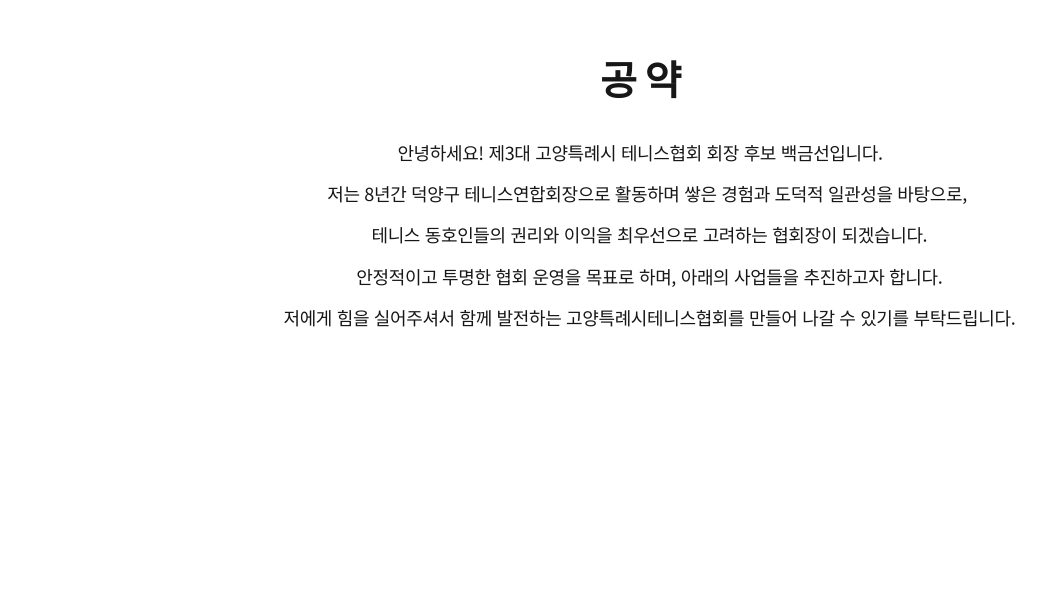
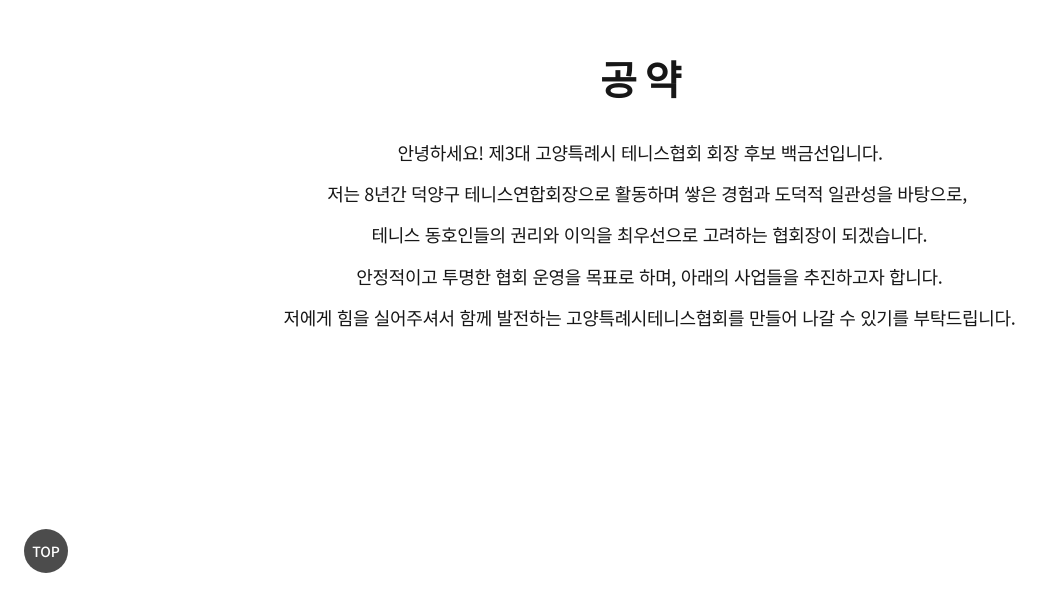
Before and after one commit to kimjy0301/whitegoldline, a Next.js app: page / in a window 1280 px wide. Shown: the part 203-800 px from the top of the page, without its empty margins (0-1054 px from the left). Built offline with nearby package versions, Linux system fonts and the light colour scheme; a web font is replaced by a local one.

Commit message:
공약 수정

```diff
--- a/app/globals.css
+++ b/app/globals.css
@@ -72,3 +72,36 @@ body {
     font-size: 1rem;
   }
 }
+
+.scroll-to-top {
+  position: fixed;
+  bottom: 24px;
+  left: 24px;
+  background-color: rgba(0, 0, 0, 0.7);
+  color: white;
+  width: 44px;
+  height: 44px;
+  border-radius: 50%;
+  display: flex;
+  align-items: center;
+  justify-content: center;
+  cursor: pointer;
+  transition: opacity 0.3s ease-in-out;
+  border: none;
+  font-weight: 500;
+  font-size: 14px;
+  z-index: 50;
+}
+
+.scroll-to-top:hover {
+  background-color: rgba(0, 0, 0, 0.9);
+}
+
+@media (max-width: 768px) {
+  .scroll-to-top {
+    bottom: 16px;
+    left: 16px;
+    width: 40px;
+    height: 40px;
+  }
+}
--- a/app/page.tsx
+++ b/app/page.tsx
@@ -1,6 +1,7 @@
 "use client";
 
 import PromisePage from "@/components/PromisePage";
+import ScrollToTop from "@/components/ScrollToTop";
 
 interface Promise {
   id: number;
@@ -88,6 +89,7 @@ export default function Home() {
           content={promise.content}
         />
       ))}
+      <ScrollToTop />
     </main>
   );
 }
--- a/components/PromisePage.tsx
+++ b/components/PromisePage.tsx
@@ -7,16 +7,14 @@ interface PromisePageProps {
   content: string;
 }
 
-interface Line {
-  text: string;
-  opacity: number;
-}
-
 const PromisePage = ({ title, content }: PromisePageProps) => {
-  const [lines, setLines] = useState<Line[]>([]);
+  const [opacities, setOpacities] = useState<number[]>([]);
   const [isVisible, setIsVisible] = useState(false);
   const elementRef = useRef<HTMLDivElement>(null);
   const fadeSpeed = 50;
+
+  // 줄 배열을 미리 생성
+  const lines = content.split("\n").filter((line) => line.trim() !== "");
 
   useEffect(() => {
     const observer = new IntersectionObserver(
@@ -24,7 +22,7 @@ const PromisePage = ({ title, content }: PromisePageProps) => {
         setIsVisible(entry.isIntersecting);
       },
       {
-        threshold: 0.5, // 50% 이상 보일 때 실행
+        threshold: 0.5,
       }
     );
 
@@ -36,63 +34,48 @@ const PromisePage = ({ title, content }: PromisePageProps) => {
   }, []);
 
   useEffect(() => {
-    if (!isVisible) {
-      setLines([]);
-      return;
-    }
+    // 모든 줄의 opacity를 0으로 초기화
+    setOpacities(new Array(lines.length).fill(0));
 
-    const contentLines = content
-      .split("\n")
-      .filter((line) => line.trim() !== "")
-      .map((text) => ({ text, opacity: 0 }));
+    if (!isVisible) return;
 
     let currentLineIndex = 0;
     let isActive = true;
 
-    const addNewLine = () => {
-      if (currentLineIndex < contentLines.length) {
-        setLines((prevLines) => {
-          const newLines = [...prevLines];
-          if (currentLineIndex === newLines.length) {
-            newLines.push({
-              text: contentLines[currentLineIndex].text,
-              opacity: 0,
-            });
-          }
-          return newLines;
-        });
-
-        let opacity = 0;
+    const fadeInLine = () => {
+      if (currentLineIndex < lines.length && isActive) {
         const fadeInterval = setInterval(() => {
-          if (!isActive || opacity >= 1) {
+          if (!isActive) {
             clearInterval(fadeInterval);
-            if (opacity >= 1) {
-              currentLineIndex++;
-              if (currentLineIndex < contentLines.length) {
-                addNewLine();
-              }
-            }
             return;
           }
 
-          opacity = Math.min(opacity + 0.1, 1);
-          setLines((prevLines) => {
-            const newLines = [...prevLines];
-            if (newLines[currentLineIndex]) {
-              newLines[currentLineIndex].opacity = opacity;
+          setOpacities((prev) => {
+            const next = [...prev];
+            const currentOpacity = next[currentLineIndex];
+
+            if (currentOpacity >= 1) {
+              clearInterval(fadeInterval);
+              currentLineIndex++;
+              if (currentLineIndex < lines.length) {
+                fadeInLine();
+              }
+              return next;
             }
-            return newLines;
+
+            next[currentLineIndex] = Math.min(currentOpacity + 0.1, 1);
+            return next;
           });
         }, fadeSpeed);
       }
     };
 
-    addNewLine();
+    fadeInLine();
 
     return () => {
       isActive = false;
     };
-  }, [content, isVisible]);
+  }, [isVisible, lines.length]);
 
   return (
     <div className="promise-page" ref={elementRef}>
@@ -103,11 +86,11 @@ const PromisePage = ({ title, content }: PromisePageProps) => {
             <p
               key={index}
               style={{
-                opacity: line.opacity,
+                opacity: opacities[index] || 0,
                 transition: "opacity 0.05s ease-in-out",
               }}
             >
-              {line.text}
+              {line}
             </p>
           ))}
         </div>
--- /dev/null
+++ b/components/ScrollToTop.tsx
@@ -0,0 +1,47 @@
+"use client";
+
+import { useEffect, useState } from "react";
+
+export default function ScrollToTop() {
+  const [isVisible, setIsVisible] = useState(false);
+
+  useEffect(() => {
+    const appElement = document.querySelector(".app");
+
+    const toggleVisibility = () => {
+      if (appElement) {
+        setIsVisible(appElement.scrollTop > 200);
+      }
+    };
+
+    appElement?.addEventListener("scroll", toggleVisibility);
+
+    return () => {
+      appElement?.removeEventListener("scroll", toggleVisibility);
+    };
+  }, []);
+
+  const scrollToTop = () => {
+    const appElement = document.querySelector(".app");
+    appElement?.scrollTo({
+      top: 0,
+      behavior: "smooth",
+    });
+  };
+
+  return (
+    <div className="bottom-content">
+      <button
+        className="scroll-to-top"
+        onClick={scrollToTop}
+        aria-label="맨 위로 스크롤"
+        style={{
+          opacity: isVisible ? 1 : 1,
+          pointerEvents: isVisible ? "auto" : "none",
+        }}
+      >
+        TOP
+      </button>
+    </div>
+  );
+}
```
